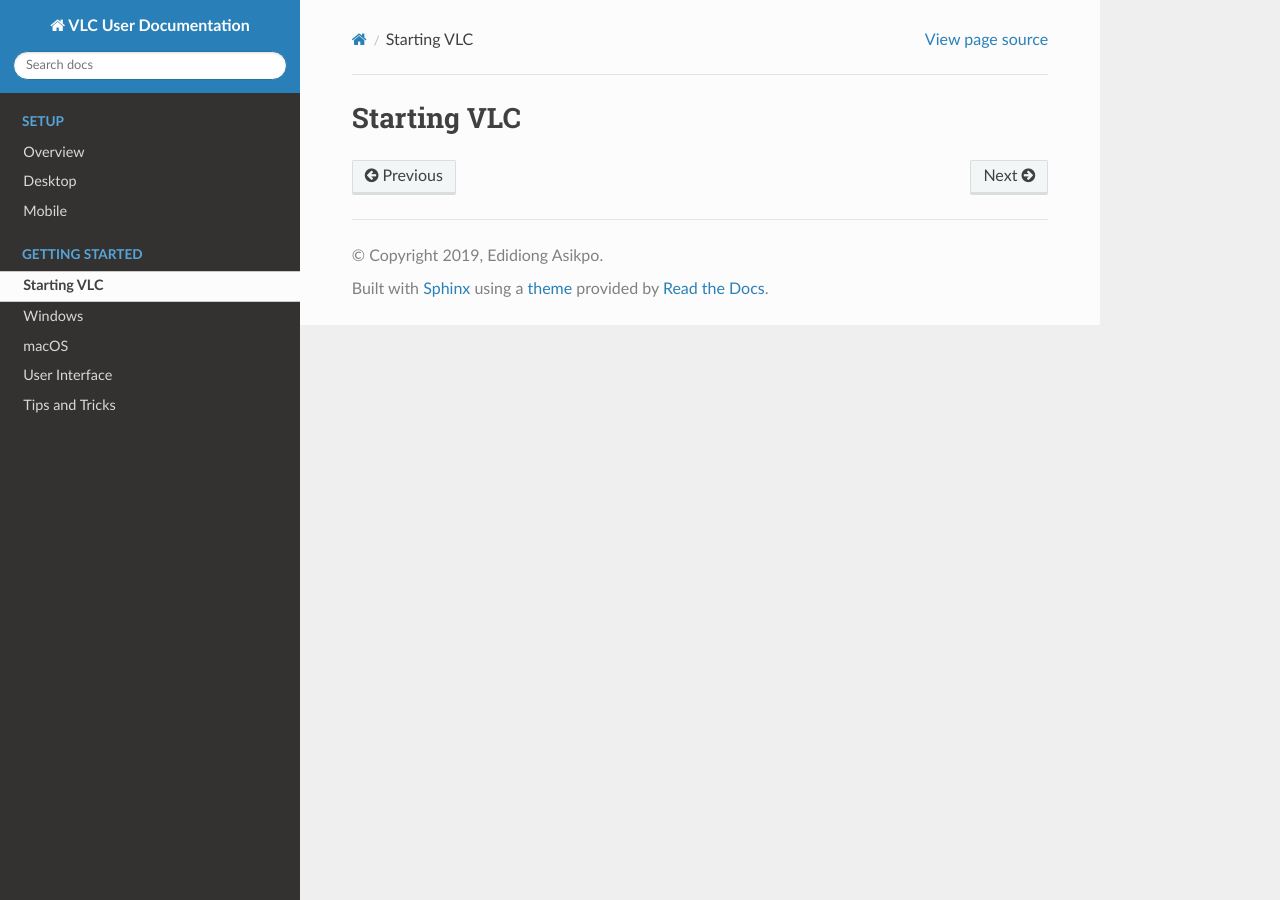
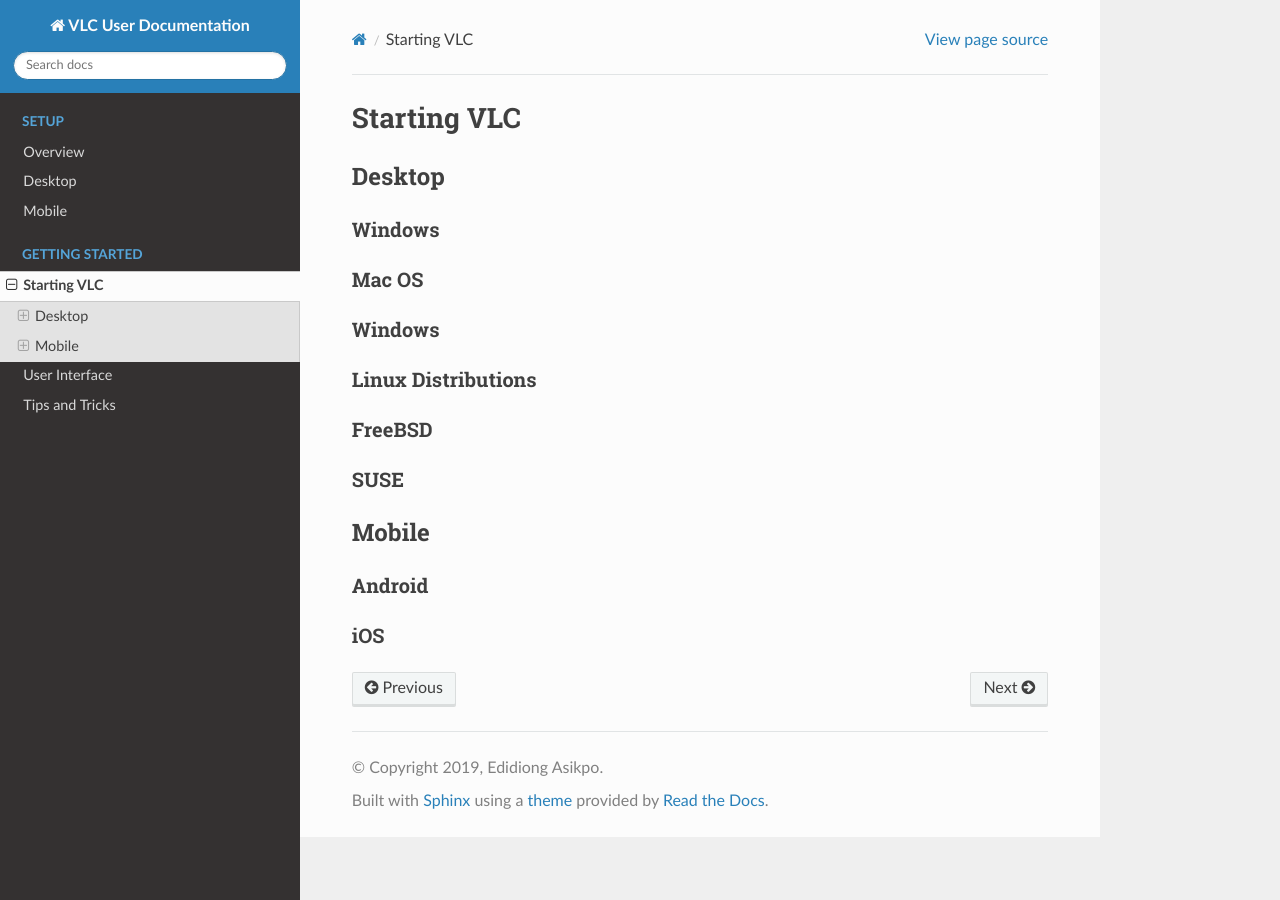
Before and after one commit to CapTen101/VLC-docs, a Sphinx documentation site: the page built from docs/source/gettingstarted/startingvlc.rst, in a window 1280 px wide. Built offline with Sphinx 7.4.7 and the Read the Docs theme 2.0.0, drawn with Linux system fonts in a browser that asks for light colours.

Commit message:
Updated the structure

```diff
--- a/docs/source/gettingstarted/macos.rst
+++ /dev/null
@@ -1,2 +0,0 @@
-macOS
-=====
--- a/docs/source/gettingstarted/startingvlc.rst
+++ b/docs/source/gettingstarted/startingvlc.rst
@@ -1,2 +1,32 @@
 Starting VLC
 ============
+
+Desktop
+-------
+
+Windows
++++++++
+
+Mac OS
+++++++
+
+Windows
++++++++
+
+Linux Distributions
++++++++++++++++++++
+
+FreeBSD
++++++++
+
+SUSE
+++++
+
+Mobile
+-------
+
+Android
++++++++
+
+iOS
++++
--- a/docs/source/gettingstarted/windows.rst
+++ /dev/null
@@ -1,2 +0,0 @@
-Windows
-=======
--- a/docs/source/index.rst
+++ b/docs/source/index.rst
@@ -55,7 +55,5 @@
    :caption: Getting Started
 
    gettingstarted/startingvlc.rst
-   gettingstarted/windows.rst
-   gettingstarted/macos.rst
    gettingstarted/userinterface.rst
    gettingstarted/tipsandtricks.rst
--- a/docs/source/setup/mobile.rst
+++ b/docs/source/setup/mobile.rst
@@ -1,2 +1,8 @@
 Mobile
 ======
+
+Android
+-------
+
+iOS
+---
```
Also changed, not shown: docs/source/setup/desktop.rst (+12 -0 lines), 14 other files.
